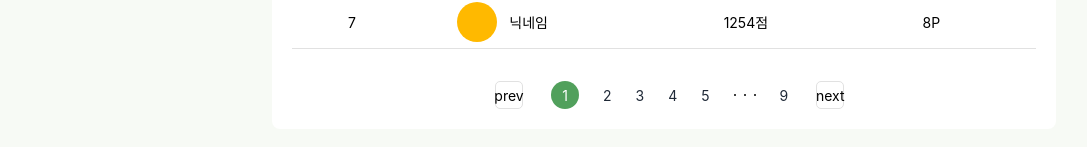
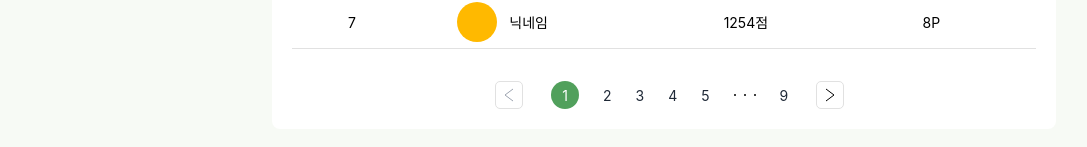
Before and after one commit to Rootin-lion/rootin-fe, a Next.js app: page /ranking in a window 1280 px wide. Shown: the part 699-846 px from the top of the page, without its empty margins (96-1183 px from the left). Built offline with nearby package versions, Linux system fonts and the light colour scheme; a web font is replaced by a local one.

Commit message:
feat: 랭킹 페이지 페이지네이션 아이콘 추가

```diff
--- a/src/components/ranking/board/RankingPagnation.tsx
+++ b/src/components/ranking/board/RankingPagnation.tsx
@@ -1,3 +1,6 @@
+import PrevIcon from "../../../assets/ranking/prev.svg";
+import NextIcon from "../../../assets/ranking/next.svg";
+
 const PageNumberButton = ({
   page,
   isActive,
@@ -28,8 +31,8 @@ export default function RankingPagnation({
 }) {
   return (
     <div className="mx-auto mt-8 flex max-w-84.5 flex-row items-center justify-between gap-7">
-      <div className="flex h-7 w-7 items-center justify-center rounded-[5px] border border-[#E1E1E1]">
-        prev
+      <div className="flex h-7 w-7 shrink-0 cursor-pointer items-center justify-center rounded-[5px] border border-[#E1E1E1]">
+        <PrevIcon role="img" aria-label="이전 페이지" />
       </div>
       <div className="flex flex-row items-center justify-between gap-6">
         <PageNumberButton page={1} isActive={page === 1} onClick={onClick} />
@@ -44,8 +47,8 @@ export default function RankingPagnation({
         </div>
         <PageNumberButton page={9} isActive={page === 9} onClick={onClick} />
       </div>
-      <div className="flex h-7 w-7 items-center justify-center rounded-[5px] border border-[#E1E1E1]">
-        next
+      <div className="flex h-7 w-7 shrink-0 cursor-pointer items-center justify-center rounded-[5px] border border-[#E1E1E1]">
+        <NextIcon role="img" aria-label="다음 페이지" />
       </div>
     </div>
   );
```
Also changed, not shown: src/assets/ranking/next.svg (added), src/assets/ranking/prev.svg (added).
